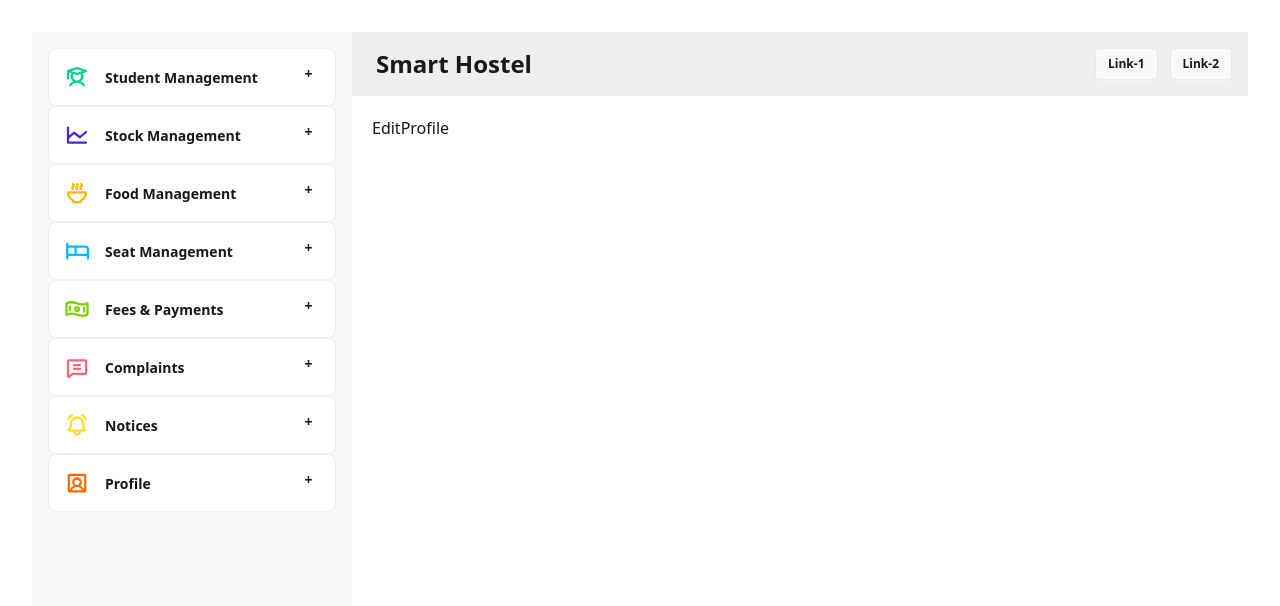
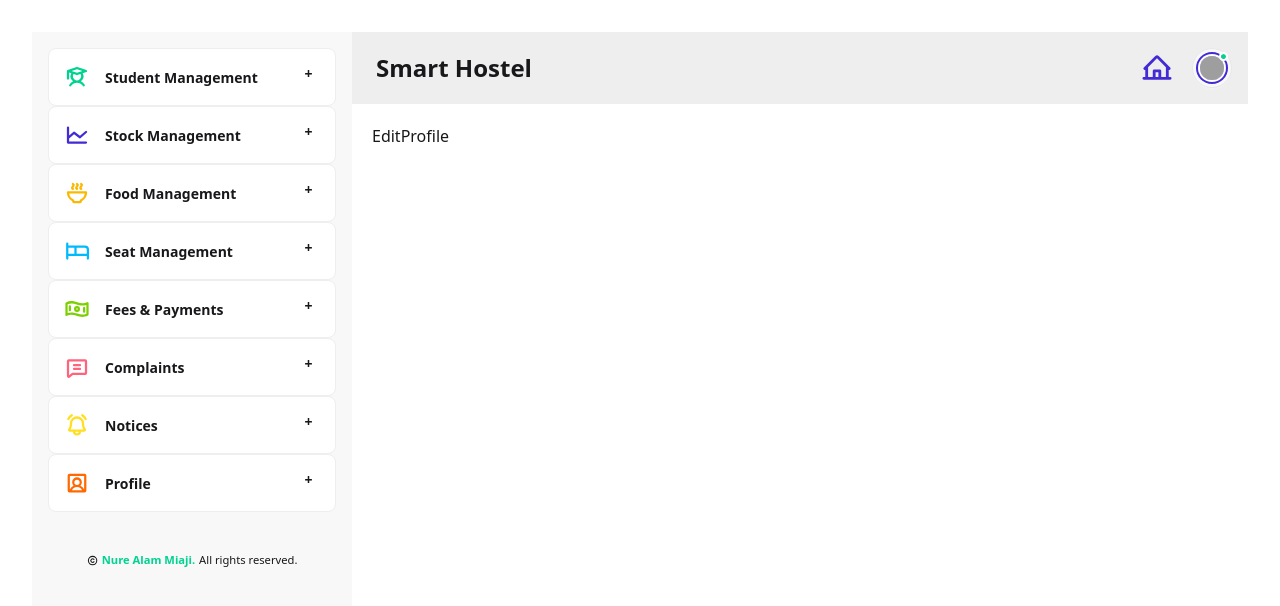
Before and after one commit to nurealammiaji/smart-hostel-client, a React (Vite) app: page /profile/edit in a window 1280 px wide. Shown: the top 606 px of the page. Built offline with nearby package versions, Linux system fonts and the light colour scheme; grey boxes are pictures that could not be loaded.

Commit message:
navbar stylec changed

```diff
--- a/src/App.jsx
+++ b/src/App.jsx
@@ -1,13 +1,22 @@
 import { Link, Outlet } from 'react-router'
 import './App.css'
 import MenuAccordion from './components/MenuAccordion/MenuAccordion';
+import { PiCopyrightBold, PiHouseLineBold } from 'react-icons/pi';
 
 const App = () => {
+
+  const user = {
+    name: "Abdullah",
+    role: "admin",
+    status: "active",
+    image: ""
+  };
 
   return (
     <>
       <div>
         <div>
+          {/* Nav + Sidebar */}
           <div className="relative drawer lg:drawer-open">
             <input id="dashboard-drawer" type="checkbox" className="drawer-toggle" />
             <div className="flex flex-col drawer-content">
@@ -32,11 +41,29 @@ const App = () => {
                   <Link to={"/"} className='md:text-2xl md:font-bold font-semibold'>Smart Hostel</Link>
                 </div>
                 <div className="flex-none">
-                  <ul className="menu menu-horizontal flex gap-3">
+                  <div className="menu menu-horizontal flex items-center gap-5">
                     {/* Navbar menu content here */}
-                    <li className='btn btn-sm'>Link-1</li>
-                    <li className='btn btn-sm'>Link-2</li>
-                  </ul>
+                    <Link to={"/"} className="tooltip" data-tip="Home"><PiHouseLineBold className='text-primary text-3xl' /></Link>
+                    {
+                      (user) &&
+                      <div className="tooltip" data-tip="Profile">
+                        {/* change popover-1 and --anchor-1 names. Use unique names for each dropdown */}
+                        {/* For TSX uncomment the commented types below */}
+                        <button className="btn btn-circle" popoverTarget="popover-1" style={{ anchorName: "--anchor-1" } /* as React.CSSProperties */}>
+                          <div className="avatar avatar-online p-1">
+                            <div className="ring-primary ring-offset-base-100 w-6 rounded-full ring-2 ring-offset-2">
+                              <img src="https://img.daisyui.com/images/profile/demo/spiderperson@192.webp" />
+                            </div>
+                          </div>
+                        </button>
+                        <ul className="dropdown menu bg-base-200 rounded-box" popover="auto" id="popover-1" style={{ positionAnchor: "--anchor-1" } /* as React.CSSProperties */}>
+                          <li><Link to={"/profile/edit"}>Edit</Link></li>
+                          <li><Link to={"/profile/view"}>View</Link></li>
+                          <li><button>Logout</button></li>
+                        </ul>
+                      </div>
+                    }
+                  </div>
                 </div>
               </div>
               {/* Page content here */}
@@ -49,6 +76,9 @@ const App = () => {
               <ul className="min-h-full p-4 menu bg-base-200 w-60 md:w-80">
                 {/* Sidebar content here */}
                 <MenuAccordion />
+                <div className="mt-10">
+                  <small className='flex justify-center items-center gap-1'><span><PiCopyrightBold /></span><a href="https://facebook.com/nurealammiaji" target="_blank" rel="noopener noreferrer" className='text-success font-semibold'>Nure Alam Miaji.</a> All rights reserved.</small>
+                </div>
               </ul>
             </div>
           </div>
--- a/src/components/MenuAccordion/MenuAccordion.jsx
+++ b/src/components/MenuAccordion/MenuAccordion.jsx
@@ -1,5 +1,5 @@
 import React from 'react';
-import { PiBedBold, PiBellRingingBold, PiBowlSteamBold, PiChartLineBold, PiChatTextBold, PiIntersectBold, PiMoneyWavyBold, PiPenBold, PiPlusCircleBold, PiStudentBold, PiUserSquareBold } from "react-icons/pi";
+import { PiBedBold, PiBellRingingBold, PiBowlSteamBold, PiChartLineBold, PiChatTextBold, PiEyeBold, PiIntersectBold, PiMoneyWavyBold, PiPenBold, PiPlusCircleBold, PiStudentBold, PiUserSquareBold } from "react-icons/pi";
 import { Link } from 'react-router';
 
 const MenuAccordion = () => {
@@ -13,7 +13,7 @@ const MenuAccordion = () => {
                         <li>
                             <Link to={"/students/add"}>
                                 <span className='text-xl'>
-                                    <PiIntersectBold />
+                                    <PiPlusCircleBold />
                                 </span>
                                 Add
                             </Link>
@@ -45,7 +45,7 @@ const MenuAccordion = () => {
                         <li>
                             <Link to={"/stocks/add"}>
                                 <span className='text-xl'>
-                                    <PiIntersectBold />
+                                    <PiPlusCircleBold />
                                 </span>
                                 Add
                             </Link>
@@ -77,7 +77,7 @@ const MenuAccordion = () => {
                         <li>
                             <Link to={"/foods/add"}>
                                 <span className='text-xl'>
-                                    <PiIntersectBold />
+                                    <PiPlusCircleBold />
                                 </span>
                                 Add
                             </Link>
@@ -109,7 +109,7 @@ const MenuAccordion = () => {
                         <li>
                             <Link to={"/seats/add"}>
                                 <span className='text-xl'>
-                                    <PiIntersectBold />
+                                    <PiPlusCircleBold />
                                 </span>
                                 Add
                             </Link>
@@ -205,7 +205,7 @@ const MenuAccordion = () => {
                         <li>
                             <Link to={"/notices/add"}>
                                 <span className='text-xl'>
-                                   <PiPlusCircleBold />
+                                    <PiPlusCircleBold />
                                 </span>
                                 Add
                             </Link>
@@ -235,19 +235,19 @@ const MenuAccordion = () => {
                 <div className="collapse-content text-sm">
                     <ul className="menu bg-base-200 rounded-box w-full">
                         <li>
-                            <Link to={"/profile/edit"}>
+                            <Link to={"/profile/view"}>
                                 <span className='text-xl'>
-                                  <PiPenBold />
+                                    <PiEyeBold />
                                 </span>
-                               Edit
+                                View
                             </Link>
                         </li>
                         <li>
-                            <Link to={"/"}>
+                            <Link to={"/profile/edit"}>
                                 <span className='text-xl'>
-                                    <PiIntersectBold />
+                                    <PiPenBold />
                                 </span>
-                                Item 2
+                                Edit
                             </Link>
                         </li>
                         <li>
--- a/src/routes/AllRoutes.jsx
+++ b/src/routes/AllRoutes.jsx
@@ -18,6 +18,7 @@ import AddComplaint from '../pages/Complaints/AddComplaint/AddComplaint';
 import AddNotice from './../pages/Notices/AddNotice/AddNotice';
 import EditProfile from '../pages/Profile/EditProfile/EditProfile';
 import AddPayment from './../pages/Payments/AddPayment/AddPayment';
+import ViewProfile from './../pages/Profile/ViewProfile/ViewProfile';
 
 const AllRoutes = createBrowserRouter([
     {
@@ -103,6 +104,10 @@ const AllRoutes = createBrowserRouter([
                 element: <Profile />,
                 children: [
                     {
+                        path: "/profile/view",
+                        element: <ViewProfile />
+                    },
+                    {
                         path: "/profile/edit",
                         element: <EditProfile />
                     }
```
